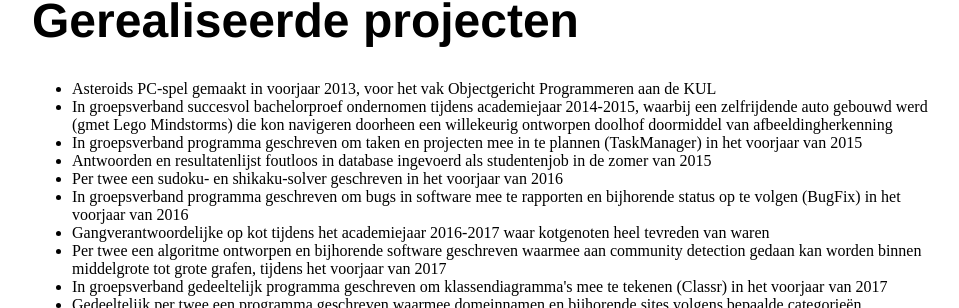
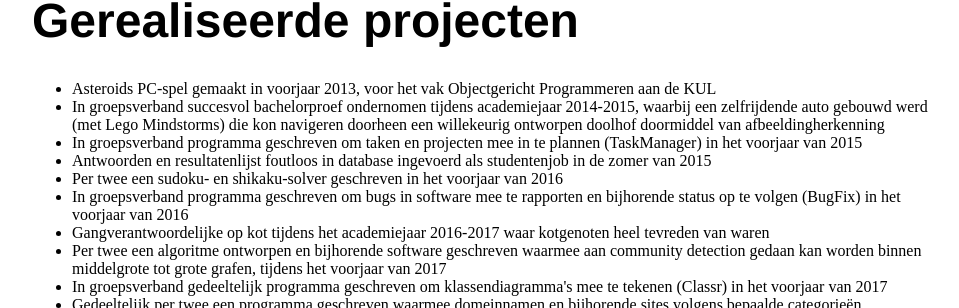
Before and after one commit to Jornax/Jornax.github.io, a Jekyll site: the page built from projects/index.html, in a window 1280 px wide. Shown: the part 117-425 px from the top of the page, without its empty margins (160-1119 px from the left). Built offline with Jekyll 4.4.1, drawn with Linux system fonts in a browser that asks for light colours.

Commit message:
Update index.html

```diff
--- a/projects/index.html
+++ b/projects/index.html
@@ -8,7 +8,7 @@ title: Gerealiseerde projecten
 			<p>
 			<ul>
 				<li>Asteroids PC-spel gemaakt in voorjaar 2013, voor het vak Objectgericht Programmeren aan de KUL</li>
-				<li>In groepsverband succesvol bachelorproef ondernomen tijdens academiejaar 2014-2015, waarbij een zelfrijdende auto gebouwd werd (gmet Lego Mindstorms) die kon navigeren doorheen een willekeurig ontworpen doolhof doormiddel van afbeeldingherkenning
+				<li>In groepsverband succesvol bachelorproef ondernomen tijdens academiejaar 2014-2015, waarbij een zelfrijdende auto gebouwd werd (met Lego Mindstorms) die kon navigeren doorheen een willekeurig ontworpen doolhof doormiddel van afbeeldingherkenning
 				<li>In groepsverband programma geschreven om taken en projecten mee in te plannen (TaskManager) in het voorjaar van 2015</li>
 				<li>Antwoorden en resultatenlijst foutloos in database ingevoerd als studentenjob in de zomer van 2015</li>
 				<li>Per twee een sudoku- en shikaku-solver geschreven in het voorjaar van 2016</li>
```
